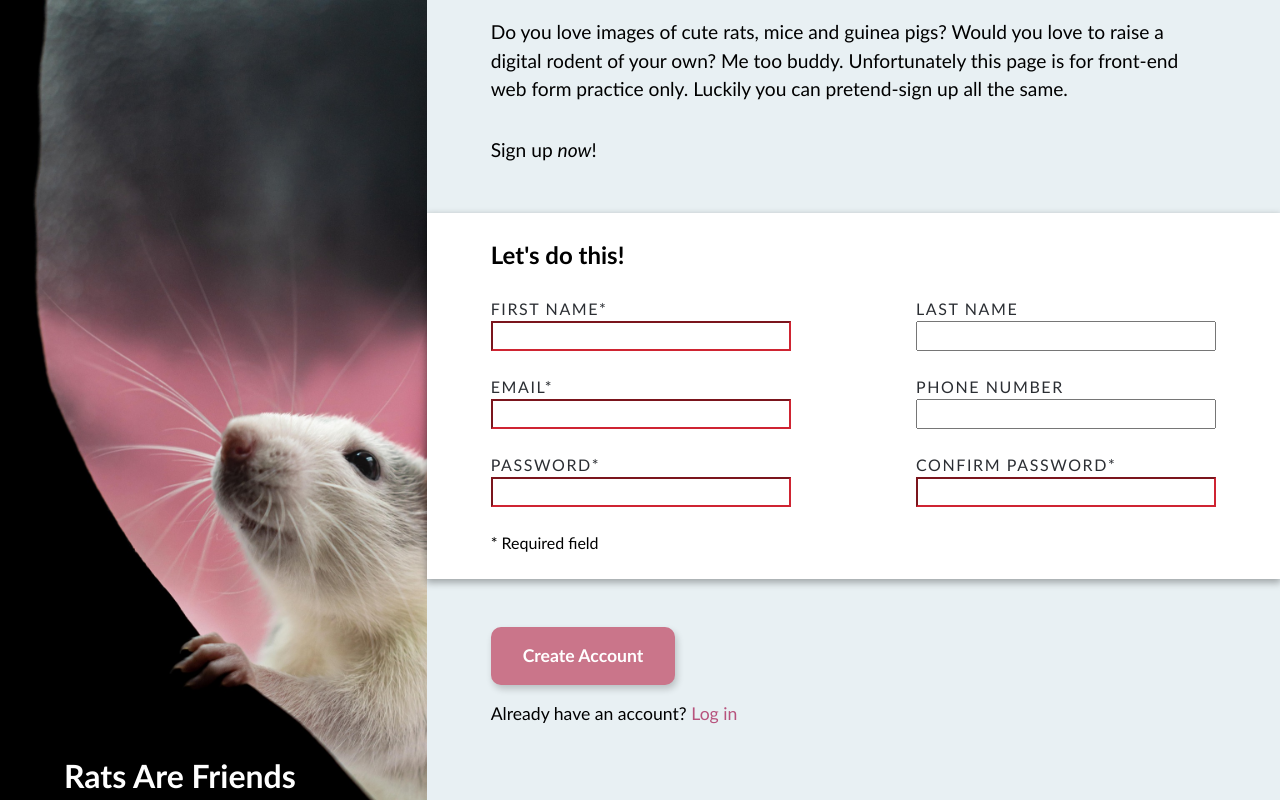
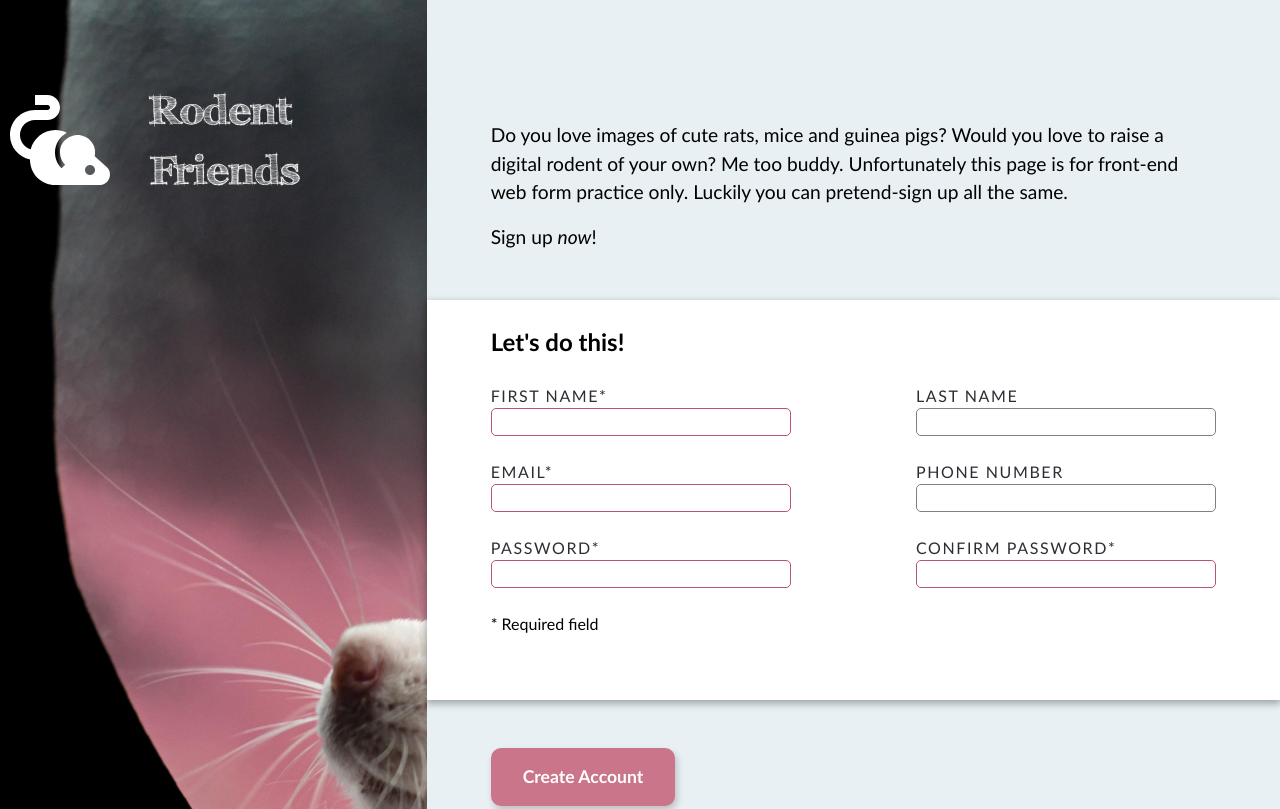
Before and after one commit to Carobel/sign-up-form, a plain HTML site: page index.html in a window 1280 px wide. Shown: the top 809 px of the page. Drawn offline with Linux system fonts and the light colour scheme; a script that the page names is missing; a web font is replaced by a local one.

Commit message:
fix title and layout issues

```diff
--- a/css/styles.css
+++ b/css/styles.css
@@ -22,6 +22,15 @@
     src: url('../bin/fonts/Raleway-Regular.woff2') format('woff2'),
         url('../bin/fonts/Raleway-Regular.woff') format('woff');
     font-weight: normal;
+    font-style: normal;
+    font-display: swap;
+}
+
+@font-face {
+    font-family: 'FFF Tusj';
+    src: url('../bin/fonts/FFFTusj-Bold.woff2') format('woff2'),
+        url('../bin/fonts/FFFTusj-Bold.woff') format('woff');
+    font-weight: bold;
     font-style: normal;
     font-display: swap;
 }
@@ -58,11 +67,9 @@ body {
     display: flex;
 }
 
-.banner,
 .content {
     display: flex;
     flex-direction: column;
-    height: 100vh;
 }
 
 .banner {
@@ -71,14 +78,22 @@ body {
     flex: 1;
 }
 
-.banner:first-child {
+.banner .title-card {
   color: white;
+  height: 200px;
   width: 100%;
+  display: flex;
+  gap: 30px;
+  align-items: flex-end;
+  justify-content: center;
+  font-family: 'FFF Tusj';
+  font-size: 40px;
 }
 
-.banner:first-child h1 {
-  position: absolute;
-  bottom: 0;
+.banner .title-card img {
+  width: 120px;
+  height: 120px;
+  filter: invert(100%);
 }
 
 .content {
@@ -88,13 +103,9 @@ body {
 }
 
 /* CONTENT */
-.content > *,
-.banner > * {
+.introduction {
   padding: 0 4rem;
-  flex: 0 1 400px;
-}
-
-.introduction {
+  flex: 0 1 300px;
   display: flex;
   flex-direction: column;
   justify-content: flex-end;
@@ -103,7 +114,6 @@ body {
 }
 
 .introduction > * {
-  margin-top: 1rem;
   margin-bottom: 1rem;
   font-size: clamp(1.2rem, 1vw, 1.5rem);
   font-weight: 500;
@@ -111,8 +121,8 @@ body {
 
 /* form inputs */
 .form-container {
-  padding-top: 1.5rem;
-  padding-bottom: 1.5rem;
+  padding: 1.5rem 4rem;
+  flex: 0 1 400px;
   background-color: white;
   box-shadow: 0px 3px 7px 1px rgb(0,0,0,0.3);
 }
@@ -154,15 +164,18 @@ body {
 
 .form-unit input {
   width: 100%;
-  border-radius: solid 1px grey;
+  border: solid 1px grey;
+  border-radius: 5px;
 }
 
 .form-unit input:invalid {
-  border-color: rgb(207, 36, 50);
+  border-color: #b7537d;
 }
 
 /* form actions (button and sign-in option) */
 .form-actions {
+  padding: 0 4rem;
+  flex: 0 1 500px;
   display: flex;
   flex-direction: column;
   justify-content: flex-start;
--- a/index.html
+++ b/index.html
@@ -10,11 +10,11 @@
 <body>
     <!-- BANNER PART -->
     <div class="banner">
-        <div>
-            <h1>Rats Are Friends</h1>
+        <div class="title-card">
+            <img src="bin/img/rodent.svg" alt="rodent icon">
+            Rodent Friends
         </div>
-        <div></div>
-        <div></div>
+
     </div>
 
     <!-- CONTENT PART -->
@@ -56,7 +56,7 @@
                     </div>
                     <div class="form-unit">
                         <label for="password-confirm">CONFIRM PASSWORD*</label>
-                        <input type="password" id="password-confirm" name="password-confirm" autocomplete="off" required>
+                        <input type="password" id="password-confirm" name="password-confirm" minlength="8" autocomplete="off" required>
                     </div>
                 </div>
                 * Required field
```
Also changed, not shown: bin/fonts/FFFTusj-Bold.woff (added), bin/fonts/FFFTusj-Bold.woff2 (added).
